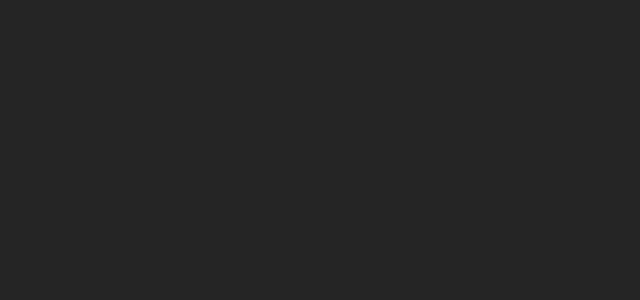
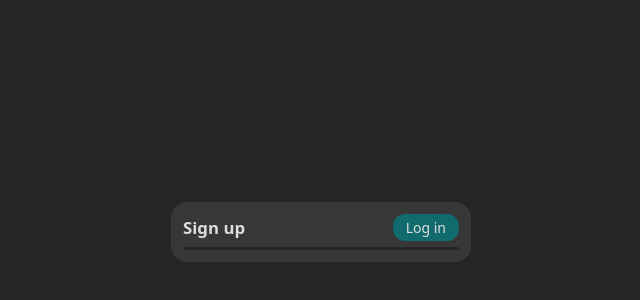
Before and after one commit to akbarjorayev/games, a React (Create React App) app: page /account/signup in a window 1280 px wide. Shown: the part 168-468 px from the top of the page, without its empty margins (319-959 px from the left). Built offline with nearby package versions, Linux system fonts and the light colour scheme.

Commit message:
Signup & Login pages' initial view

```diff
--- a/src/App.js
+++ b/src/App.js
@@ -1,5 +1,20 @@
+import React from 'react'
+import { BrowserRouter, Routes, Route } from 'react-router-dom'
+
 import './css/App.css'
 
+const Signup = React.lazy(() => import('./pages/Account/Signup/Signup'))
+const Login = React.lazy(() => import('./pages/Account/Login/Login'))
+
 export default function App() {
-  return <></>
+  return (
+    <>
+      <BrowserRouter>
+        <Routes>
+          <Route path="/account/signup" element={<Signup />} />
+          <Route path="/account/login" element={<Login />} />
+        </Routes>
+      </BrowserRouter>
+    </>
+  )
 }
--- a/src/css/App.css
+++ b/src/css/App.css
@@ -1,14 +1,17 @@
 @import url('./utils/color.css');
 @import url('./utils/size.css');
-@import url('./utils/display.css');
 @import url('./utils/container.css');
 @import url('./utils/padding.css');
 @import url('./utils/margin.css');
 @import url('./utils/border.css');
 @import url('./utils/line.css');
 @import url('./utils/list.css');
+@import url('./utils/display.css');
+@import url('./utils/font.css');
 
 @import url('./animations/animations.css');
+
+@import url('https://fonts.googleapis.com/css2?family=Material+Symbols+Outlined:opsz,wght,FILL,GRAD@20..48,100..700,0..1,-50..200');
 
 *,
 *::before,
@@ -19,6 +22,7 @@
   outline: none;
   font-family: inherit;
   font-size: inherit;
+  color: inherit;
   user-select: none;
 }
 
--- /dev/null
+++ b/src/pages/Account/Account.css
@@ -0,0 +1,4 @@
+.account_con {
+  min-width: 300px;
+  max-width: 90%;
+}
--- /dev/null
+++ b/src/pages/Account/Login/Login.jsx
@@ -0,0 +1,24 @@
+import Button from '../../../components/Button/Button'
+
+import '../Account.css'
+
+export default function Login() {
+  return (
+    <>
+      <div className="h_100 d_f_ce">
+        <div className="con_bg_df account_con list_y">
+          <div className="list_x d_f_ai_ce d_f_jc_sb">
+            <b className="fz_medium d_f_ai_ce">Log in</b>
+            <Button
+              className="btn_cl"
+              onClick={() => (window.location.href = '/account/signup')}
+            >
+              Sign up
+            </Button>
+          </div>
+          <div className="line_x line_dark"></div>
+        </div>
+      </div>
+    </>
+  )
+}
--- /dev/null
+++ b/src/pages/Account/Signup/Signup.jsx
@@ -0,0 +1,24 @@
+import Button from '../../../components/Button/Button'
+
+import '../Account.css'
+
+export default function Signup() {
+  return (
+    <>
+      <div className="h_100 d_f_ce">
+        <div className="con_bg_df account_con list_y">
+          <div className="list_x d_f_ai_ce d_f_jc_sb">
+            <b className="fz_medium d_f_ai_ce">Sign up</b>
+            <Button
+              className="btn_cl"
+              onClick={() => (window.location.href = '/account/login')}
+            >
+              Log in
+            </Button>
+          </div>
+          <div className="line_x line_dark"></div>
+        </div>
+      </div>
+    </>
+  )
+}
```
